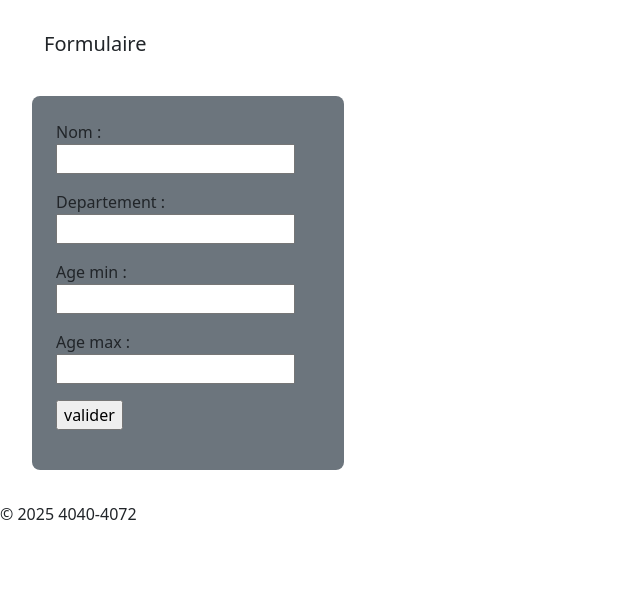
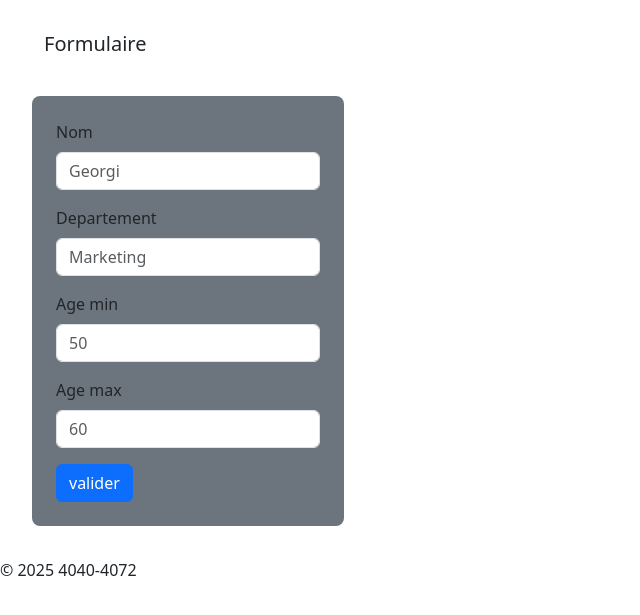
Before and after one commit to AediRa/TP-real-data, a PHP site: page /pages/formulaire.php in a window 1280 px wide. Shown: the part 40-655 px from the top of the page, without its empty margins (0-640 px from the left). Run offline with PHP 8.4, Linux system fonts and the light colour scheme; some libraries are stand-ins or nearby versions.

Commit message:
fixe formulaire.php

```diff
--- a/pages/formulaire.php
+++ b/pages/formulaire.php
@@ -17,11 +17,24 @@
 
                 <form action="../INC/traitement/traitement_formulaire.php" method="post">
 
-                    <p>Nom : <input type="text" name="employe"></p>
-                    <p>Departement : <input type="text" name="departement"></p>
-                    <p>Age min : <input type="number" name="agemin"></p>
-                    <p>Age max : <input type="number" name="agemax"></p>
-                    <p><input type="submit" value="valider"></p>
+                    <div class="mb-3">
+                        <label for="exampleInputPassword1" class="form-label">Nom</label>
+                        <input type="text" class="form-control" name="employe" placeholder="Georgi">
+                    </div>
+                    <div class="mb-3">
+                        <label for="exampleInputPassword1" class="form-label">Departement</label>
+                        <input type="text" class="form-control" name="departement" placeholder="Marketing">
+                    </div>
+                    <div class="mb-3">
+                        <label for="exampleInputPassword1" class="form-label">Age min</label>
+                        <input type="number" class="form-control" name="agemin" placeholder="50">
+                    </div>
+                    <div class="mb-3">
+                        <label for="exampleInputPassword1" class="form-label">Age max</label>
+                        <input type="number" class="form-control" name="agemax" placeholder="60">
+                    </div>
+
+                    <button type="submit" class="btn btn-primary">valider</button>
 
                 </form>
 
```
